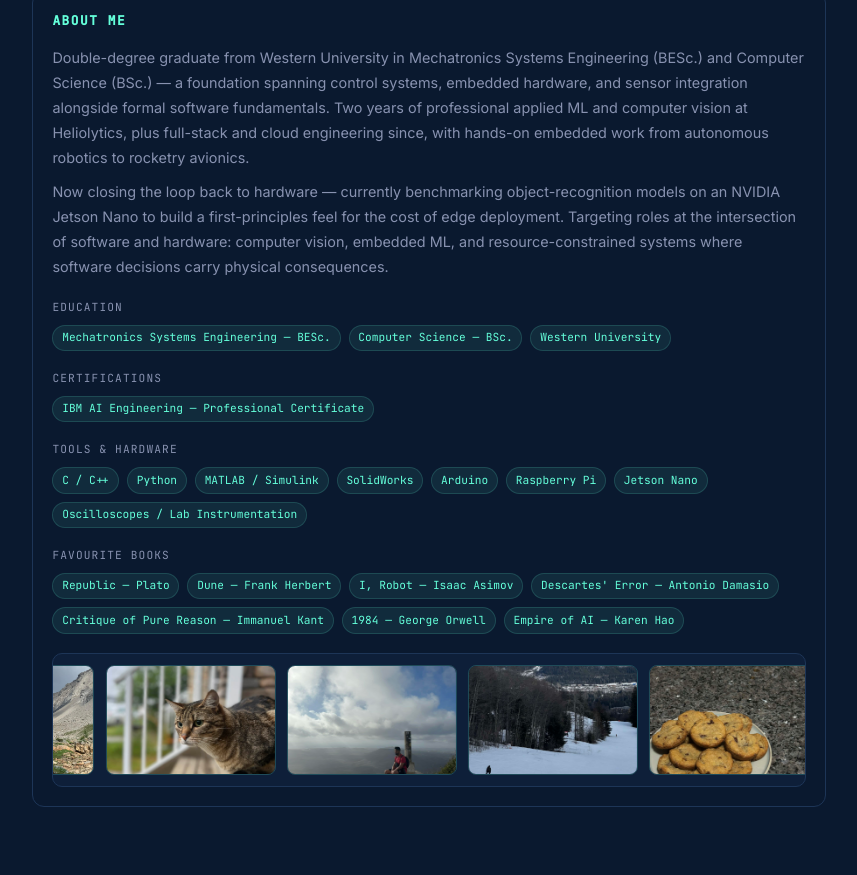
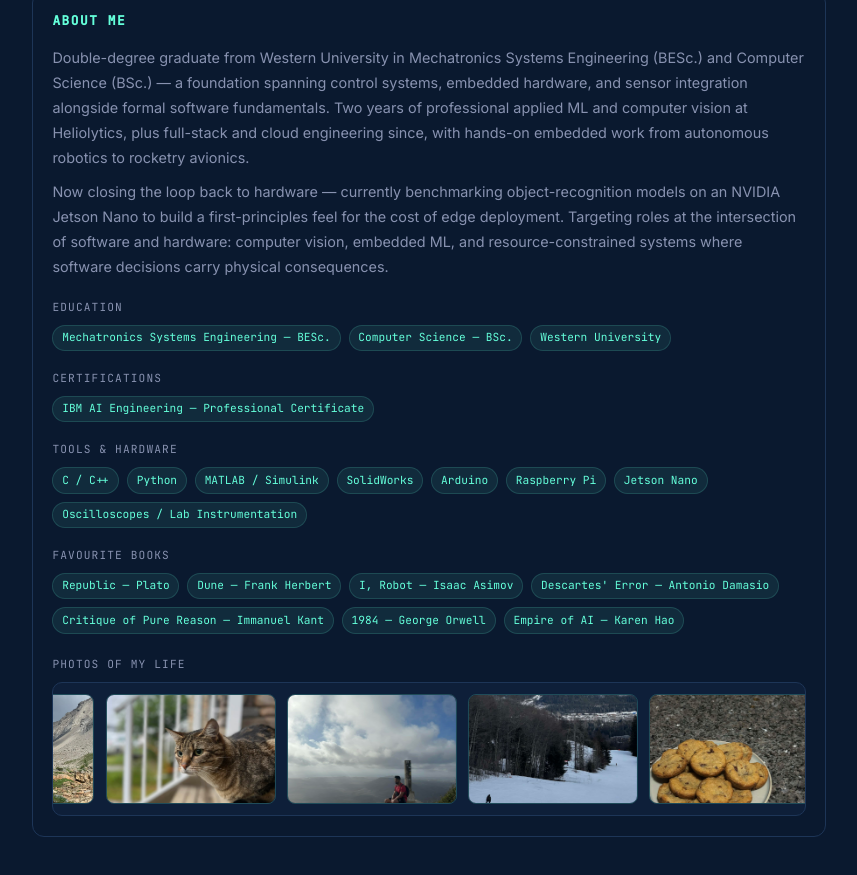
Before and after one commit to zainmk/zainkhan, a website built with Vite: page index.html in a window 1280 px wide. Shown: the part 4192-5067 px from the top of the page, without its empty margins (211-1068 px from the left). Built offline with nearby package versions, Linux system fonts and the light colour scheme.

Commit message:
photos subheading

```diff
--- a/src/main.js
+++ b/src/main.js
@@ -440,6 +440,7 @@ document.querySelector('#app').innerHTML = `
             <ul class="tag-list book-list">${booksMarkup}</ul>
           </div>
         </div>
+        <span class="about-tools-label about-gallery-label">Photos of my life</span>
         <div class="about-gallery" aria-label="About image slideshow">
           <div class="about-gallery-track">
             ${aboutGalleryMarkup}
--- a/src/style.css
+++ b/src/style.css
@@ -752,12 +752,20 @@ h1 {
   white-space: normal;
 }
 
+.about-gallery-label {
+  margin-top: 1.4rem;
+}
+
 .about-gallery {
   margin-top: 1.2rem;
   overflow: hidden;
   border-radius: 10px;
   border: 1px solid var(--border);
   background: rgb(17 34 64 / 65%);
+}
+
+.about-gallery-label + .about-gallery {
+  margin-top: 0.5rem;
 }
 
 .about-gallery-track {
```
